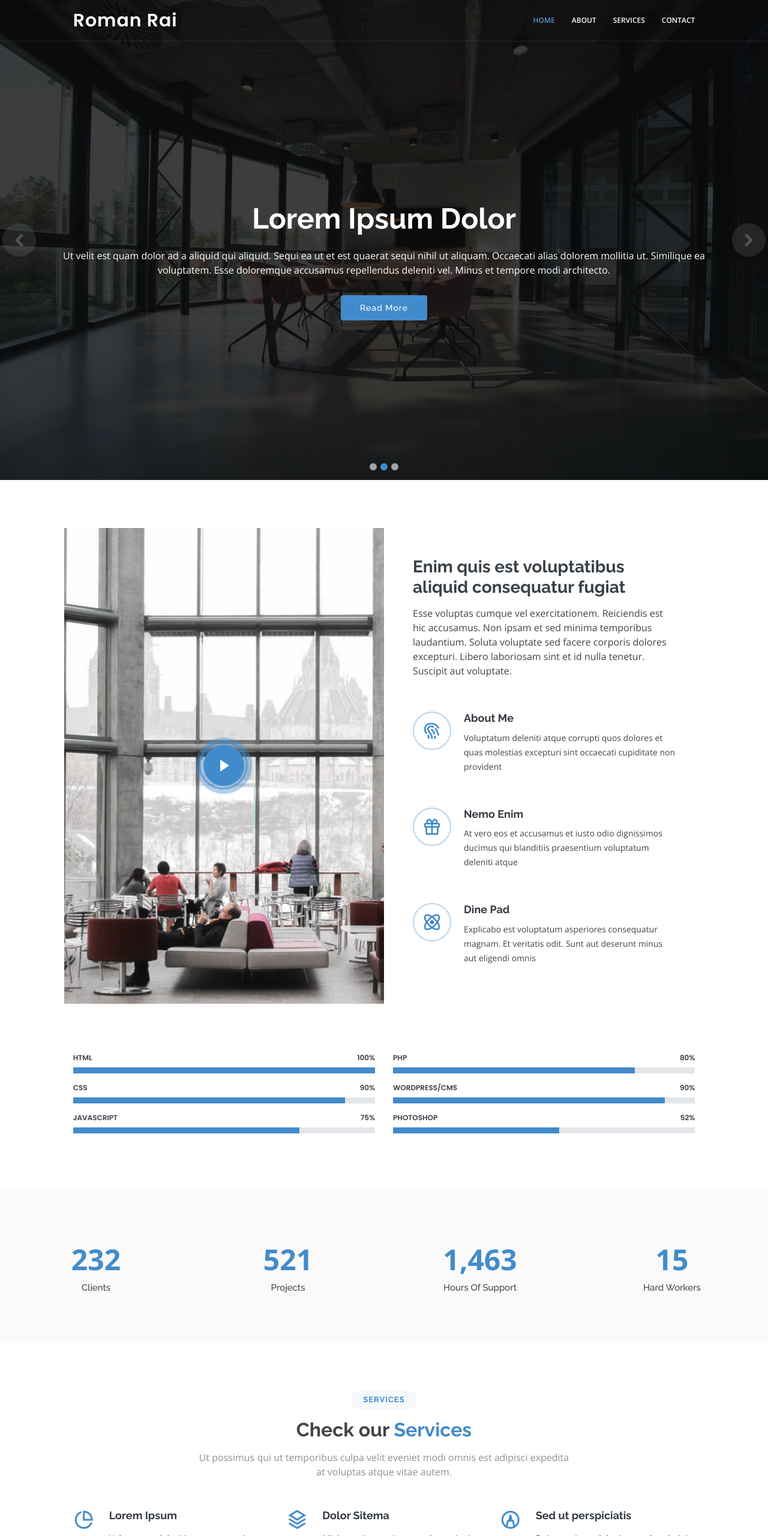
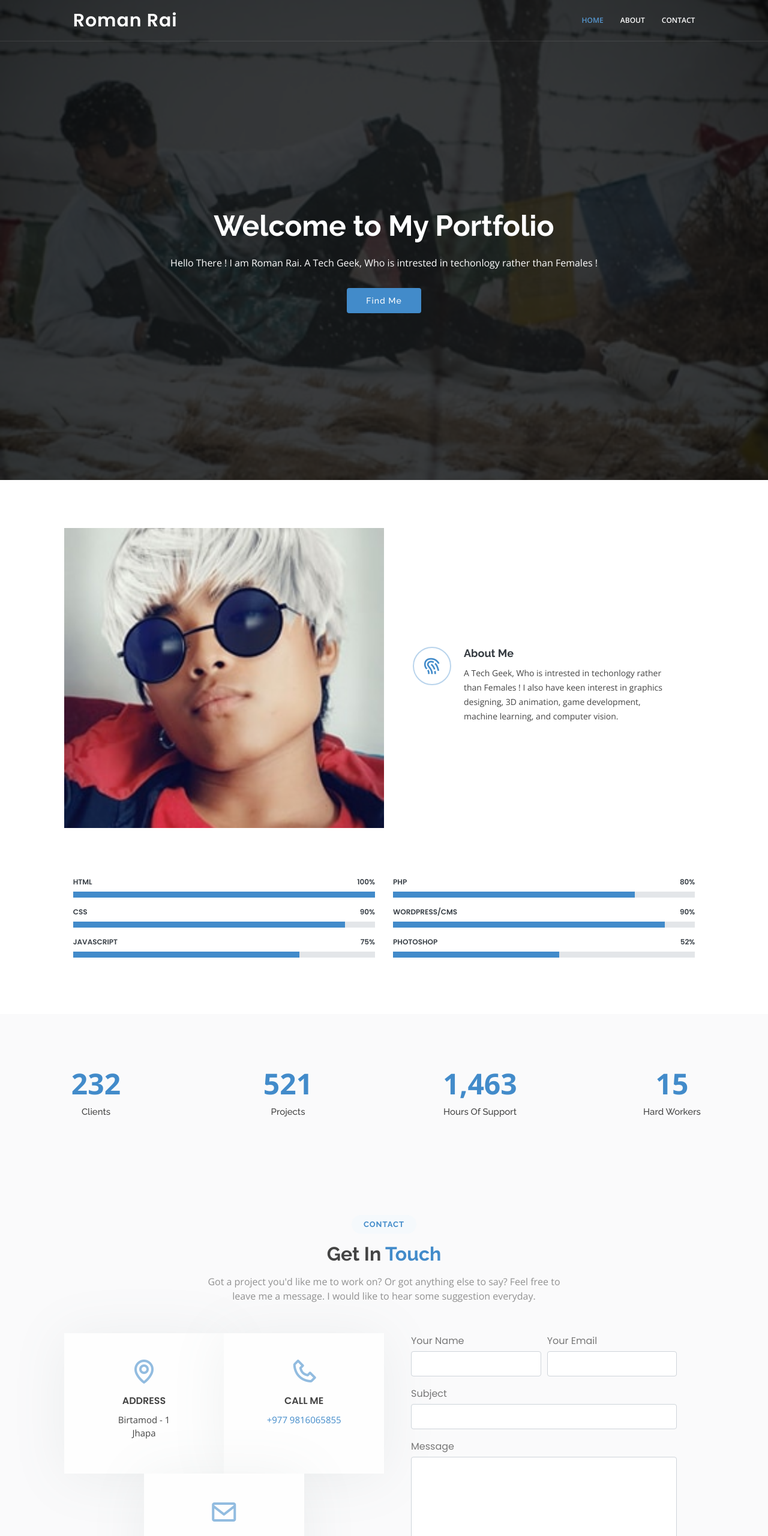
Before and after one commit to samir-dahal/romanrai.github.io, a plain HTML site: page index.html in a window 1280 px wide. Shown: the top 2560 px of the page at 60% size. Drawn offline with nearby package versions, Linux system fonts and the light colour scheme.

Commit message:
fixed images

```diff
--- a/assets/css/style.css
+++ b/assets/css/style.css
@@ -632,7 +632,7 @@ section {
 }
 
 .about .video-box {
-  background: url("../img/about.jpg") center center no-repeat;
+  background: url("../img/slide/me-2.jpg") center center no-repeat;
   background-size: cover;
   min-height: 500px;
 }
--- a/index.html
+++ b/index.html
@@ -45,7 +45,7 @@
       <div class="row justify-content-center">
         <div class="col-xl-10 d-flex align-items-center justify-content-end">
 
-          <h1 class="logo mr-auto"><a href="index.html">Roman Rai</a></h1>
+          <h1 class="logo mr-auto"><a href="#top">Roman Rai</a></h1>
           <!-- Uncomment below if you prefer to use an image logo -->
           <!-- <a href="index.html" class="logo mr-auto"><img src="assets/img/logo.png" alt="" class="img-fluid"></a>-->
 
@@ -53,7 +53,7 @@
             <ul>
               <li class="active"><a href="#top">Home</a></li>
               <li><a href="#about">About</a></li>
-              <li><a href="#services">Services</a></li>
+              <!-- <li><a href="#services">Services</a></li> -->
               </li>
               <li><a href="#contact">Contact</a></li>
 
@@ -68,13 +68,9 @@
   <!-- ======= Hero Section ======= -->
   <section id="hero">
     <div id="heroCarousel" class="carousel slide carousel-fade" data-ride="carousel">
-
-      <ol class="carousel-indicators" id="hero-carousel-indicators"></ol>
-
       <div class="carousel-inner" role="listbox">
-
         <!-- Slide 1 -->
-        <div class="carousel-item active" style="background-image: url(assets/img/slide/slide-1.jpg)">
+        <div class="carousel-item active" style="background-image: url(assets/img/slide/me.jpg)">
           <div class="carousel-container">
             <div class="container">
               <h2 class="animated fadeInDown">Welcome to My <span>Portfolio</span></h2>
@@ -83,41 +79,7 @@
             </div>
           </div>
         </div>
-
-        <!-- Slide 2 -->
-        <div class="carousel-item" style="background-image: url(assets/img/slide/slide-2.jpg)">
-          <div class="carousel-container">
-            <div class="container">
-              <h2 class="animated fadeInDown">Lorem Ipsum Dolor</h2>
-              <p class="animated fadeInUp">Ut velit est quam dolor ad a aliquid qui aliquid. Sequi ea ut et est quaerat sequi nihil ut aliquam. Occaecati alias dolorem mollitia ut. Similique ea voluptatem. Esse doloremque accusamus repellendus deleniti vel. Minus et tempore modi architecto.</p>
-              <a href="#about" class="btn-get-started animated fadeInUp scrollto">Read More</a>
-            </div>
-          </div>
-        </div>
-
-        <!-- Slide 3 -->
-        <div class="carousel-item" style="background-image: url(assets/img/slide/slide-3.jpg)">
-          <div class="carousel-container">
-            <div class="container">
-              <h2 class="animated fadeInDown">Sequi ea ut et est quaerat</h2>
-              <p class="animated fadeInUp">Ut velit est quam dolor ad a aliquid qui aliquid. Sequi ea ut et est quaerat sequi nihil ut aliquam. Occaecati alias dolorem mollitia ut. Similique ea voluptatem. Esse doloremque accusamus repellendus deleniti vel. Minus et tempore modi architecto.</p>
-              <a href="#about" class="btn-get-started animated fadeInUp scrollto">Read More</a>
-            </div>
-          </div>
-        </div>
-
       </div>
-
-      <a class="carousel-control-prev" href="#heroCarousel" role="button" data-slide="prev">
-        <span class="carousel-control-prev-icon icofont-simple-left" aria-hidden="true"></span>
-        <span class="sr-only">Previous</span>
-      </a>
-
-      <a class="carousel-control-next" href="#heroCarousel" role="button" data-slide="next">
-        <span class="carousel-control-next-icon icofont-simple-right" aria-hidden="true"></span>
-        <span class="sr-only">Next</span>
-      </a>
-
     </div>
   </section><!-- End Hero -->
 
@@ -129,31 +91,14 @@
 
         <div class="row justify-content-center">
           <div class="col-xl-5 col-lg-6 video-box d-flex justify-content-center align-items-stretch">
-            <a href="https://www.youtube.com/watch?v=jDDaplaOz7Q" class="venobox play-btn mb-4" data-vbtype="video" data-autoplay="true"></a>
+            <!--content-->
           </div>
-
           <div class="col-xl-5 col-lg-6 icon-boxes d-flex flex-column align-items-stretch justify-content-center py-5 px-lg-5">
-            <h3>Enim quis est voluptatibus aliquid consequatur fugiat</h3>
-            <p>Esse voluptas cumque vel exercitationem. Reiciendis est hic accusamus. Non ipsam et sed minima temporibus laudantium. Soluta voluptate sed facere corporis dolores excepturi. Libero laboriosam sint et id nulla tenetur. Suscipit aut voluptate.</p>
-
             <div class="icon-box">
               <div class="icon"><i class="bx bx-fingerprint"></i></div>
               <h4 class="title"><a href="">About Me</a></h4>
-              <p class="description">Voluptatum deleniti atque corrupti quos dolores et quas molestias excepturi sint occaecati cupiditate non provident</p>
+              <p class="description">A Tech Geek, Who is intrested in techonlogy rather than Females ! I also have keen interest in graphics designing, 3D animation, game development, machine learning, and computer vision.</p>
             </div>
-
-            <div class="icon-box">
-              <div class="icon"><i class="bx bx-gift"></i></div>
-              <h4 class="title"><a href="">Nemo Enim</a></h4>
-              <p class="description">At vero eos et accusamus et iusto odio dignissimos ducimus qui blanditiis praesentium voluptatum deleniti atque</p>
-            </div>
-
-            <div class="icon-box">
-              <div class="icon"><i class="bx bx-atom"></i></div>
-              <h4 class="title"><a href="">Dine Pad</a></h4>
-              <p class="description">Explicabo est voluptatum asperiores consequatur magnam. Et veritatis odit. Sunt aut deserunt minus aut eligendi omnis</p>
-            </div>
-
           </div>
         </div>
 
@@ -253,12 +198,12 @@
     </section><!-- End Counts Section -->
 
     <!-- ======= Services Section ======= -->
-    <section id="services" class="services">
+    <!--<section id="services" class="services">
       <div class="container-fluid">
 
         <div class="section-title">
           <h2>Services</h2>
-          <h3>Check our <span>Services</span></h3>
+          <h3><span>Services</span></h3>
           <p>Ut possimus qui ut temporibus culpa velit eveniet modi omnis est adipisci expedita at voluptas atque vitae autem.</p>
         </div>
 
@@ -300,7 +245,7 @@
         </div>
 
       </div>
-    </section><!-- End Services Section -->
+    </section>--><!-- End Services Section -->
 
 
 
@@ -314,8 +259,8 @@
 
         <div class="section-title">
           <h2>Contact</h2>
-          <h3>Get In Touch With <span>Us</span></h3>
-          <p>Got a project you'd like me to work on ? Or got anything else to say?Feel free to leave me a message. I would like to hear some suggestion everyday.</p>
+          <h3>Get In <span>Touch</span></h3>
+          <p>Got a project you'd like me to work on? Or got anything else to say? Feel free to leave me a message. I would like to hear some suggestion everyday.</p>
         </div>
 
         <div class="row justify-content-center">
@@ -334,11 +279,11 @@
                   <div class="col-md-6 info d-flex flex-column align-items-stretch">
                     <i class="bx bx-phone"></i>
                     <h4>Call Me</h4>
-                    <p>+977-9816065855<br></p>
+                    <p><a href="tel:+9779816065855">+977 9816065855</a><br></p>
                   </div>
                   <div class="col-md-6 info d-flex flex-column align-items-stretch">
                     <i class="bx bx-envelope"></i>
-                    <h4>Email Us</h4>
+                    <h4>Email Me</h4>
                     <p>romanrai2058@gmail.com<br></p>
                   </div>
                 </div>
@@ -369,11 +314,11 @@
                     <textarea class="form-control" name="message" rows="8" data-rule="required" data-msg="Please write something for us" required></textarea>
                     <div class="validate"></div>
                   </div>
-                  <div class="mb-3">
+                  <!-- <div class="mb-3">
                     <div class="loading">Loading</div>
                     <div class="error-message"></div>
                     <div class="sent-message">Your message has been sent. Thank you!</div>
-                  </div>
+                  </div> -->
                   <div class="text-center"><button type="submit">Send Message</button></div>
                 </form>
               </div>
@@ -390,7 +335,7 @@
   <!-- ======= Footer ======= -->
   <footer id="footer">
     <div class="footer-top">
-      <div class="container-fluid">44
+      <div class="container-fluid">
         <div class="row justify-content-center">
           <div class="col-xl-10">
             <div class="row">
@@ -399,22 +344,22 @@
                 <h4>Useful Links</h4>
                 <ul>
                   <li><i class="bx bx-chevron-right"></i> <a href="#top">Home</a></li>
-                  <li><i class="bx bx-chevron-right"></i> <a href="#about">About us</a></li>
-                  <li><i class="bx bx-chevron-right"></i> <a href="#services">Services</a></li>
+                  <li><i class="bx bx-chevron-right"></i> <a href="#about">About Me</a></li>
+                  <!-- <li><i class="bx bx-chevron-right"></i> <a href="#services">Services</a></li> -->
                 </ul>
               </div>
 
-              <div class="col-lg-3 col-md-6 footer-links">
+              <!-- <div class="col-lg-3 col-md-6 footer-links">
                 <h4>Our Services</h4>
                 <ul>
                   <li><i class="bx bx-chevron-right"></i> <a href="#">Web Design</a></li>
                   <li><i class="bx bx-chevron-right"></i> <a href="#">Web Development</a></li>
 
                 </ul>
-              </div>
+              </div> -->
 
               <div class="col-lg-3 col-md-6 footer-contact">
-                <h4>Contact Us</h4>
+                <h4>Contact Me</h4>
                 <p>
                   Province-1,Jhapa_Birtamod-3<br>
                   Nepal
@@ -426,7 +371,7 @@
               </div>
 
               <div class="col-lg-3 col-md-6 footer-info">
-                <h3>About Roman</h3>
+                <!-- <h3>About Roman</h3> -->
                 <p>Keep In Touch</p>
                 <div class="social-links mt-3">
                   <a href="#" class="twitter"><i class="bx bxl-twitter"></i></a>
```
Also changed, not shown: assets/img/slide/me-2.jpg (added), assets/img/slide/me.jpg (added).
